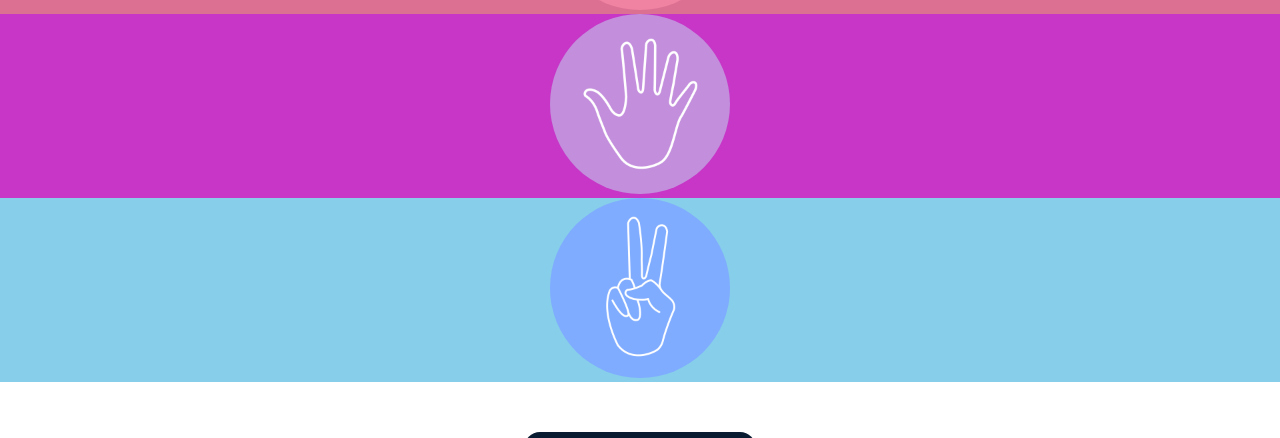
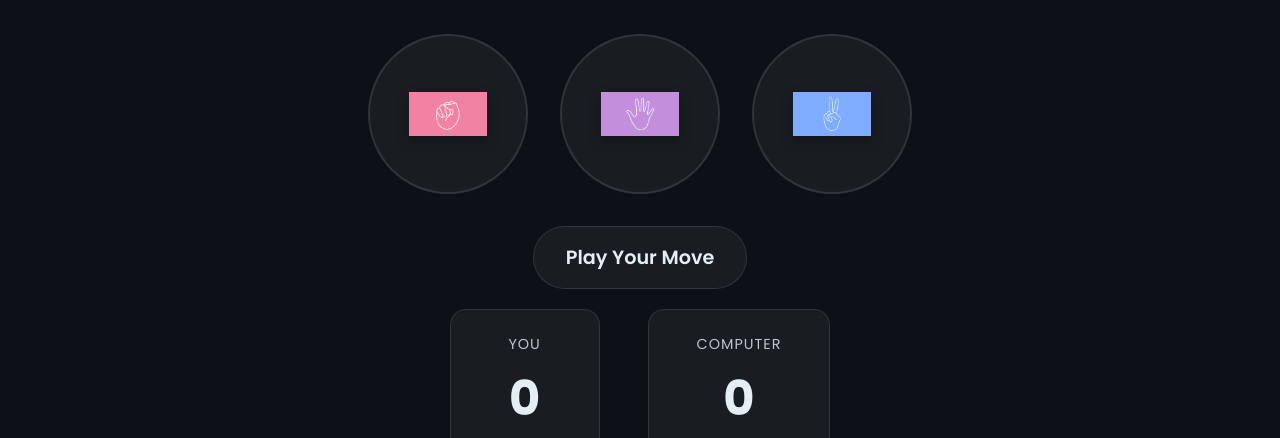
Before and after one commit to iam-sarthakdev/Stone-Paper-Scissor-Game, a plain HTML site: page index.html in a window 1280 px wide. Shown: the part 207-645 px from the top of the page. Drawn offline with Linux system fonts and the light colour scheme.

Commit message:
modified: style.css

```diff
--- a/style.css
+++ b/style.css
@@ -1,99 +1,206 @@
-*{
-    padding: 0%;
-    margin: 0%;
+:root {
+    --bg-color: #0d1117;
+    --text-color: #e6edf3;
+    --primary-gradient: linear-gradient(135deg, #667eea 0%, #764ba2 100%);
+    --secondary-gradient: linear-gradient(to right, #43e97b 0%, #38f9d7 100%);
+    --card-bg: rgba(255, 255, 255, 0.05);
+    --border-color: rgba(255, 255, 255, 0.1);
+    --hover-glow: 0 0 20px rgba(118, 75, 162, 0.5);
+    --font-main: 'Poppins', sans-serif;
+}
+
+* {
+    padding: 0;
+    margin: 0;
     box-sizing: border-box;
 }
 
-html,body{
-    height: 100%;
-    width: 100%;
-    text-align: center;
-}
-
-.container{
-    height: 100%;
-    width: 100%;
-}
-
-#header{
-    width: 100%;
-    height: 10%;
-    background: #081b31;
-    color: white;
-    text-align: center;
-    display: flex;
-    justify-content: center;
-    padding-top: 25px;
-}
-
-#main{
-    display: flex;
-    justify-content: center;
-    text-align: center;
-}
-
-.circle{
-    height: 200px;
-    width: 200px;
-    /* background: pink; */
-    border-radius: 50%;
-    display: flex;
-    margin-top: 70px;
-    margin-left: 40px;
-    gap: 3rem;
+body {
+    background-color: var(--bg-color);
+    color: var(--text-color);
+    font-family: var(--font-main);
+    min-height: 100vh;
     display: flex;
     justify-content: center;
     align-items: center;
 }
 
-.circle:hover{
-    cursor: pointer;
-    opacity: 0.6;
+.app-wrapper {
+    width: 100%;
+    max-width: 800px;
+    padding: 2rem;
+    display: flex;
+    flex-direction: column;
+    align-items: center;
+    gap: 3rem;
 }
 
-img{
-    height: 180px;
-    width: 180px;
-    object-fit: cover;
-    border-radius: 50%;
+header h1 {
+    font-size: 2.5rem;
+    background: var(--primary-gradient);
+    -webkit-background-clip: text;
+    background-clip: text;
+    -webkit-text-fill-color: transparent;
+    text-transform: uppercase;
+    letter-spacing: 2px;
 }
 
-#rock{
-    background: palevioletred;
+.choices-container {
+    display: flex;
+    gap: 2rem;
+    justify-content: center;
+    flex-wrap: wrap;
 }
 
-#paper{
-    background: rgb(199, 54, 199);
+.choice {
+    width: 160px;
+    height: 160px;
+    border-radius: 50%;
+    background: var(--card-bg);
+    border: 2px solid var(--border-color);
+    display: flex;
+    justify-content: center;
+    align-items: center;
+    cursor: pointer;
+    transition: all 0.3s ease;
+    position: relative;
 }
 
-#scissor{
-    background: skyblue;
+.choice:hover {
+    transform: translateY(-10px) scale(1.05);
+    border-color: #764ba2;
+    box-shadow: var(--hover-glow);
 }
 
-.score-board{
+.choice-inner {
+    width: 120px;
+    height: 120px;
+    border-radius: 50%;
+    overflow: hidden;
     display: flex;
+    justify-content: center;
     align-items: center;
-    justify-content: center;
-    margin-top: 110px;
-    font-size: 2rem;
-    gap: 20rem;
 }
 
-#user-score, #comp-score{
-    font-size: 4rem;
+.choice img {
+    width: 65%;
+    height: 65%;
+    object-fit: contain;
+    filter: drop-shadow(0 4px 6px rgba(0, 0, 0, 0.3));
+    transition: transform 0.3s ease;
 }
 
-.msg-container{
-     display: flex;
-    align-items: center;
+.choice:hover img {
+    transform: scale(1.1);
+}
+
+.msg-container {
+    width: 100%;
+    text-align: center;
+    margin-top: 2rem;
+    /* Extra spacing requested */
+}
+
+#msg {
+    display: inline-block;
+    padding: 1rem 2rem;
+    font-size: 1.2rem;
+    font-weight: 600;
+    border-radius: 50px;
+    background: var(--card-bg);
+    border: 1px solid var(--border-color);
+    transition: all 0.3s ease;
+}
+
+/* State classes for JS to toggle */
+#msg.win {
+    background: #28a745;
+    color: white;
+    border-color: #28a745;
+    box-shadow: 0 0 15px rgba(40, 167, 69, 0.4);
+}
+
+#msg.lose {
+    background: #dc3545;
+    color: white;
+    border-color: #dc3545;
+    box-shadow: 0 0 15px rgba(220, 53, 69, 0.4);
+}
+
+#msg.draw {
+    background: #ffc107;
+    color: #333;
+    border-color: #ffc107;
+    box-shadow: 0 0 15px rgba(255, 193, 7, 0.4);
+}
+
+.score-board {
+    padding-top: 20px;
+    display: flex;
+    gap: 3rem;
+    width: 100%;
     justify-content: center;
 }
 
-#msg{
-    margin-top: 50px;
-    font-size: 2rem;
-    background: #081b31;
-    color: white;
-    padding: 12px;
+.score-card {
+    background: var(--card-bg);
+    border: 1px solid var(--border-color);
     border-radius: 1rem;
+    padding: 1.5rem 3rem;
+    text-align: center;
+    min-width: 150px;
+    transition: transform 0.3s ease;
 }
+
+.score-card:hover {
+    transform: translateY(-5px);
+    background: rgba(255, 255, 255, 0.08);
+}
+
+.score-label {
+    font-size: 0.9rem;
+    text-transform: uppercase;
+    letter-spacing: 1px;
+    margin-bottom: 0.5rem;
+    opacity: 0.8;
+}
+
+.score-value {
+    font-size: 3rem;
+    font-weight: 700;
+}
+
+/* Responsive adjustments */
+@media (max-width: 600px) {
+    .app-wrapper {
+        gap: 2rem;
+        padding: 1rem;
+    }
+
+    .choices-container {
+        gap: 1rem;
+    }
+
+    .choice {
+        width: 110px;
+        height: 110px;
+    }
+
+    .choice-inner {
+        width: 80px;
+        height: 80px;
+    }
+
+    .score-board {
+        gap: 1rem;
+    }
+
+    .score-card {
+        padding: 1rem;
+        min-width: 100px;
+    }
+
+    .score-value {
+        font-size: 2rem;
+    }
+}
```
